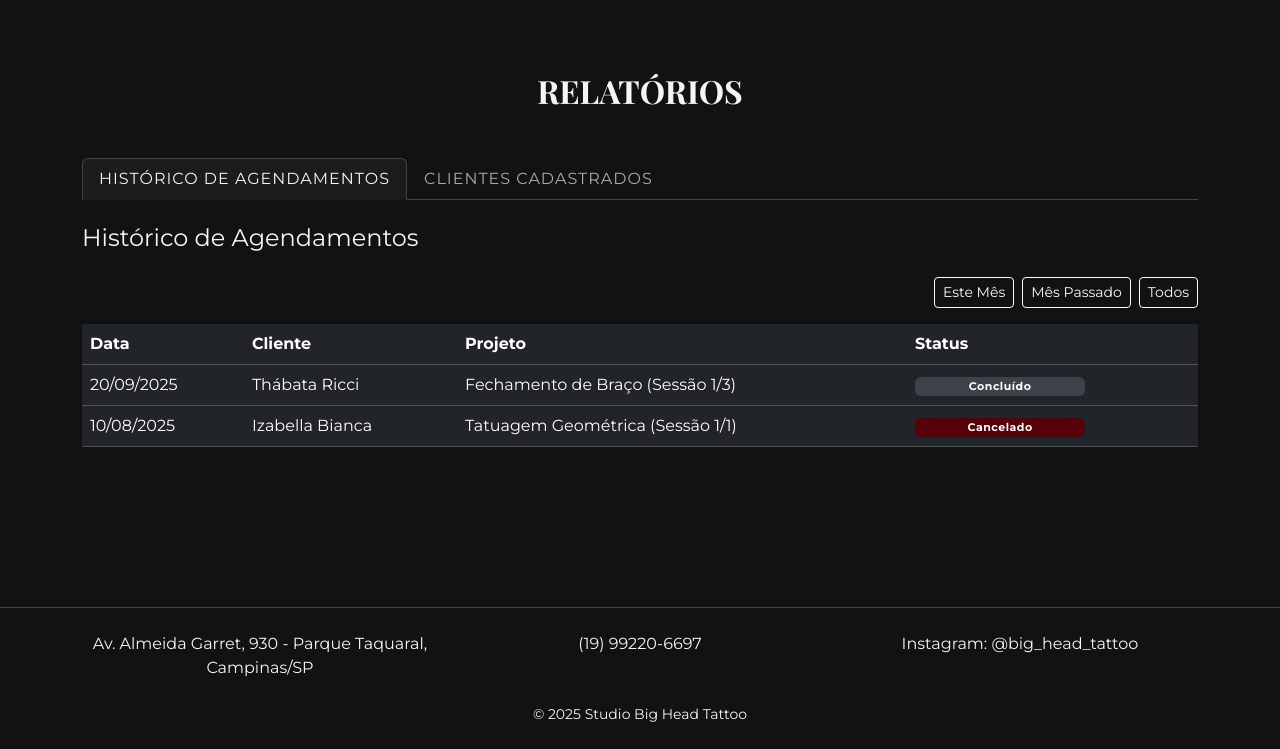
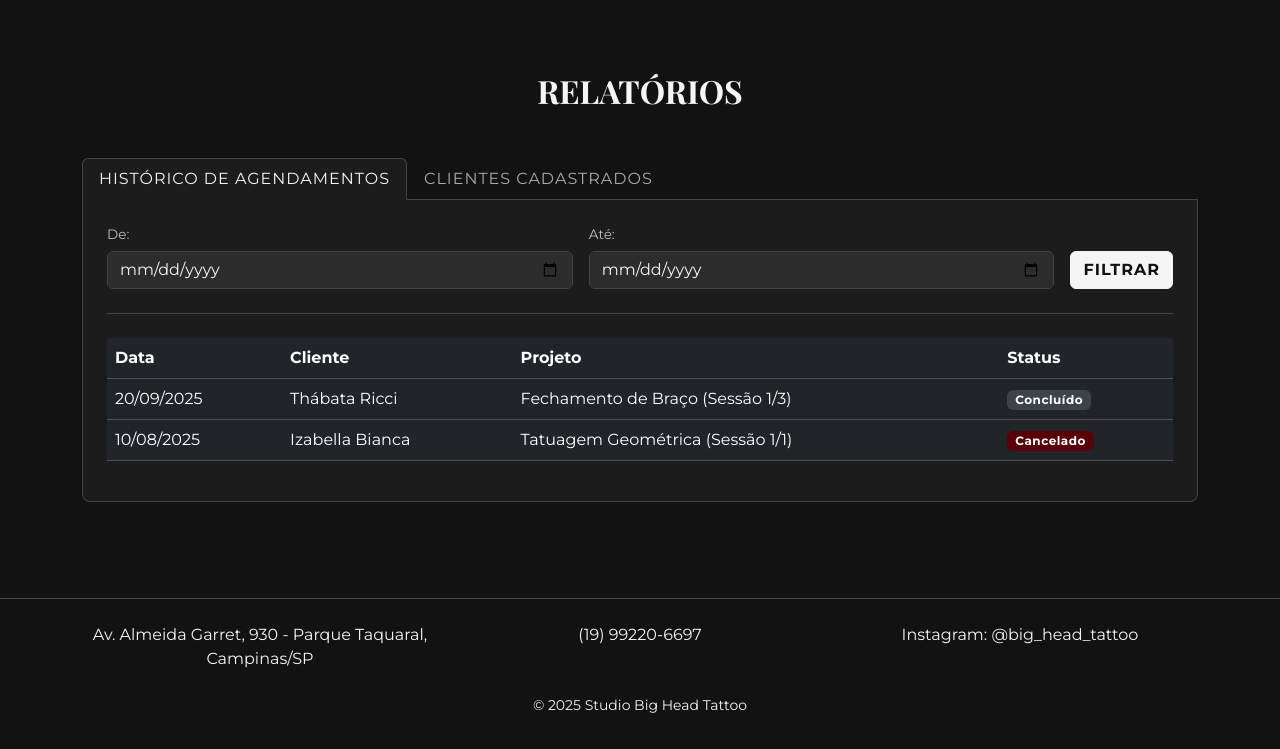
Before and after one commit to ThabataRicci/bigheadtattoo, a PHP site: page /pages/relatorios-artista.php in a window 1280 px wide. Shown: the part 200-949 px from the top of the page. After the commit the page ends 913 px from the top, so only its background shows below. Run offline with PHP 8.4, Linux system fonts and the light colour scheme.

Commit message:
atualização

```diff
--- a/css/style.css
+++ b/css/style.css
@@ -234,6 +234,7 @@ footer {
 .accordion-button {
     background-color: #2c2c2c;
     color: #F5F5F5;
+    font-family: 'Montserrat', sans-serif;
 }
 
 /*
@@ -308,23 +309,22 @@ footer {
     padding: 4px 8px;
     font-weight: 700;
     letter-spacing: 0.5px;
-    font-size: 11px;
     display: inline-block;
-    min-width: 170px;
     text-align: center;
     white-space: nowrap;
+    font-family: 'Montserrat', sans-serif;
 }
 
 .status-acao {
     background-color: #002c6e;
     color: white;
-    font-size: 13px;
+    font-size: 12px;
 }
 
 .status-analise {
     background-color: #644b00;
     color: #ffffff;
-    font-size: 13px;
+    font-size: 15px;
 }
 
 .status-concluido {
@@ -463,3 +463,40 @@ footer {
     border-bottom-color: #1c1c1c;
     color: #F5F5F5;
 }
+
+/* 24. ESTILO "CAIXA" DOS RELATORIOS */
+#abasRelatoriosConteudo {
+    background-color: #1c1c1c;
+    padding: 24px;
+    border: 1px solid #444;
+    border-top: none;
+    border-radius: 0 0 8px 8px;
+}
+
+#abasRelatoriosConteudo .filtro-container {
+    display: flex;
+    flex-wrap: wrap;
+    align-items: flex-end;
+    gap: 16px;
+    padding-bottom: 24px;
+    margin-bottom: 24px;
+    border-bottom: 1px solid #444;
+}
+
+#abasRelatoriosConteudo .filtro-item {
+    display: flex;
+    flex-direction: column;
+    flex-grow: 1;
+}
+
+#abasRelatoriosConteudo .filtro-item .form-label {
+    font-size: 0.85rem;
+    color: #c0c0c0;
+    margin-bottom: 6px;
+    font-weight: 500;
+}
+
+#abasRelatoriosConteudo .filtro-container .btn-primary {
+    flex-shrink: 0;
+    height: 38px;
+}
--- a/pages/agendamentos-cliente.php
+++ b/pages/agendamentos-cliente.php
@@ -150,7 +150,8 @@ if (isset($_SESSION['loggedin']) && $_SESSION['loggedin'] === true) {
             </li>
         </ul>
 
-        <div class="tab-content" id="abasProjetosConteudo">
+        <div class="tab-content tab-content-boxed" id="abasProjetosConteudo">
+
 
             <div class="tab-pane fade show active" id="tab-proximas" role="tabpanel" aria-labelledby="proximas-tab">
                 <?php if (empty($proximas_sessoes)): ?>
--- a/pages/configuracoes-artista.php
+++ b/pages/configuracoes-artista.php
@@ -53,7 +53,7 @@ if (isset($_SESSION['loggedin']) && $_SESSION['loggedin'] === true) {
                         </li>
                     </ul>
 
-                    <div class="tab-content" id="abasConfigArtistaConteudo">
+                    <div class="tab-content tab-content-boxed" id="abasConfigArtistaConteudo">
 
                         <div class="tab-pane fade show active" id="tab-perfil" role="tabpanel" aria-labelledby="perfil-tab">
                             <h5 class="text-white-50 mb-3">DADOS DO PERFIL</h5>
--- a/pages/configuracoes-cliente.php
+++ b/pages/configuracoes-cliente.php
@@ -49,7 +49,7 @@ if (isset($_SESSION['loggedin']) && $_SESSION['loggedin'] === true) {
                         </li>
                     </ul>
 
-                    <div class="tab-content" id="abasConfigClienteConteudo">
+                    <div class="tab-content tab-content-boxed" id="abasConfigClienteConteudo">
 
                         <div class="tab-pane fade show active" id="tab-dados" role="tabpanel" aria-labelledby="dados-tab">
                             <h5 class="text-white-50 mb-3">DADOS PESSOAIS</h5>
--- a/pages/relatorios-artista.php
+++ b/pages/relatorios-artista.php
@@ -39,7 +39,7 @@ if (isset($_SESSION['loggedin']) && $_SESSION['loggedin'] === true) {
     <div class="container my-5 py-5">
         <h2 class="text-center mb-5">RELATÓRIOS</h2>
 
-        <ul class="nav nav-tabs nav-tabs-dark mb-4" id="abasRelatorios" role="tablist">
+        <ul class="nav nav-tabs nav-tabs-dark mb-0" id="abasRelatorios" role="tablist">
             <li class="nav-item" role="presentation">
                 <button class="nav-link active" id="historico-tab" data-bs-toggle="tab" data-bs-target="#tab-historico" type="button" role="tab" aria-controls="tab-historico" aria-selected="true">Histórico de Agendamentos</button>
             </li>
@@ -51,14 +51,18 @@ if (isset($_SESSION['loggedin']) && $_SESSION['loggedin'] === true) {
         <div class="tab-content" id="abasRelatoriosConteudo">
 
             <div class="tab-pane fade show active" id="tab-historico" role="tabpanel" aria-labelledby="historico-tab">
-                <h4 class="mb-4">Histórico de Agendamentos</h4>
 
-                <div class="mb-5">
-                    <div class="d-flex justify-content-end mb-3">
-                        <a href="#" class="btn btn-sm btn-outline-light">Este Mês</a>
-                        <a href="#" class="btn btn-sm btn-outline-light ms-2">Mês Passado</a>
-                        <a href="#" class="btn btn-sm btn-outline-light ms-2">Todos</a>
+                <form class="filtro-container mb-4" onsubmit="alert('Filtro aplicado'); return false;">
+                    <div class="filtro-item">
+                        <label for="hist-data-inicio" class="form-label">De:</label>
+                        <input type="date" class="form-control" id="hist-data-inicio" name="hist-data-inicio">
                     </div>
+                    <div class="filtro-item">
+                        <label for="hist-data-fim" class="form-label">Até:</label>
+                        <input type="date" class="form-control" id="hist-data-fim" name="hist-data-fim">
+                    </div>
+                    <button type="submit" class="btn btn-primary">Filtrar</button>
+                </form>
                 <div class="table-responsive">
                     <table class="table table-dark table-hover">
                         <thead>
@@ -86,11 +90,20 @@ if (isset($_SESSION['loggedin']) && $_SESSION['loggedin'] === true) {
                     </table>
                 </div>
             </div>
-            </div>
 
             <div class="tab-pane fade" id="tab-clientes" role="tabpanel" aria-labelledby="clientes-tab">
-                <h4 class="mb-4">Clientes Cadastrados</h4>
 
+                <form class="filtro-container mb-4" onsubmit="alert('Filtro aplicado'); return false;">
+                    <div class="filtro-item">
+                        <label for="cli-data-inicio" class="form-label">Cadastrados de:</label>
+                        <input type="date" class="form-control" id="cli-data-inicio" name="cli-data-inicio">
+                    </div>
+                    <div class="filtro-item">
+                        <label for="cli-data-fim" class="form-label">Até:</label>
+                        <input type="date" class="form-control" id="cli-data-fim" name="cli-data-fim">
+                    </div>
+                    <button type="submit" class="btn btn-primary">Filtrar</button>
+                </form>
                 <div class="table-responsive">
                     <table class="table table-dark table-hover">
                         <thead>
```
Lines whose indentation alone changed are shown as unchanged.
